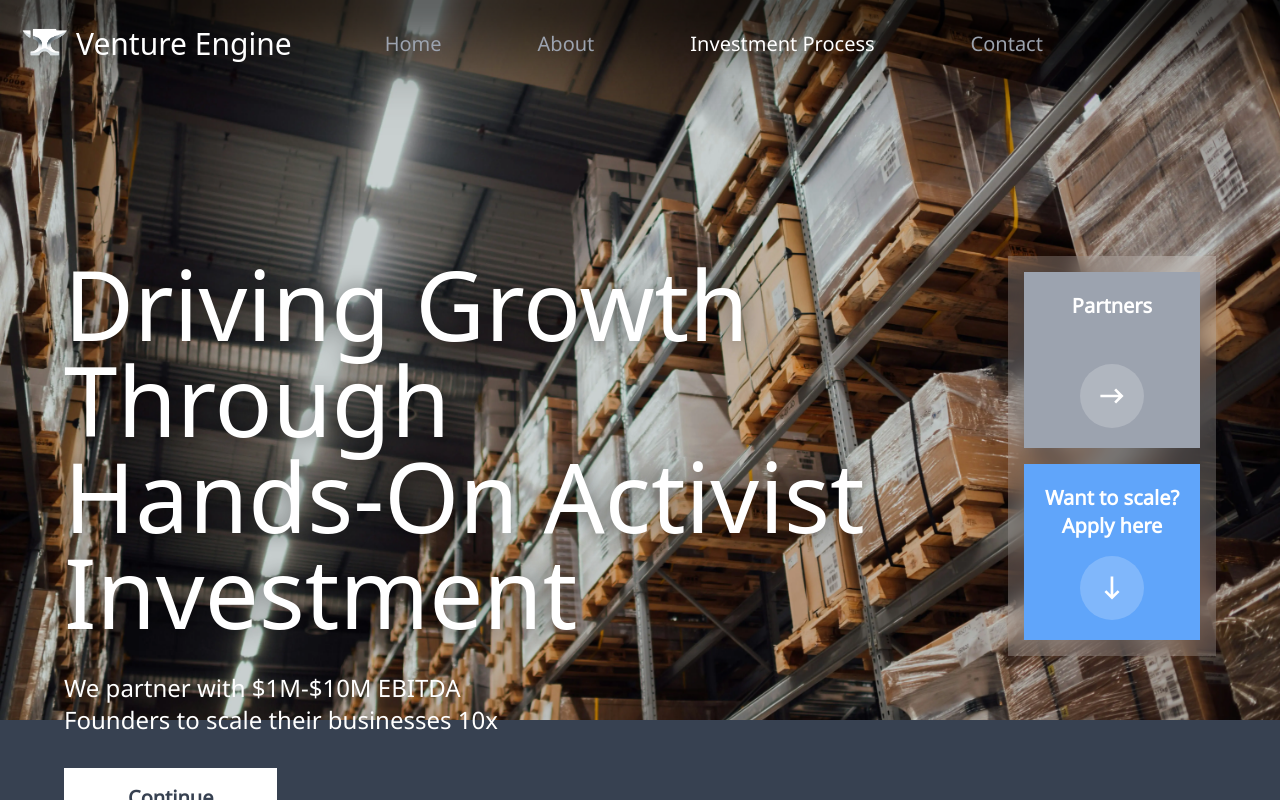
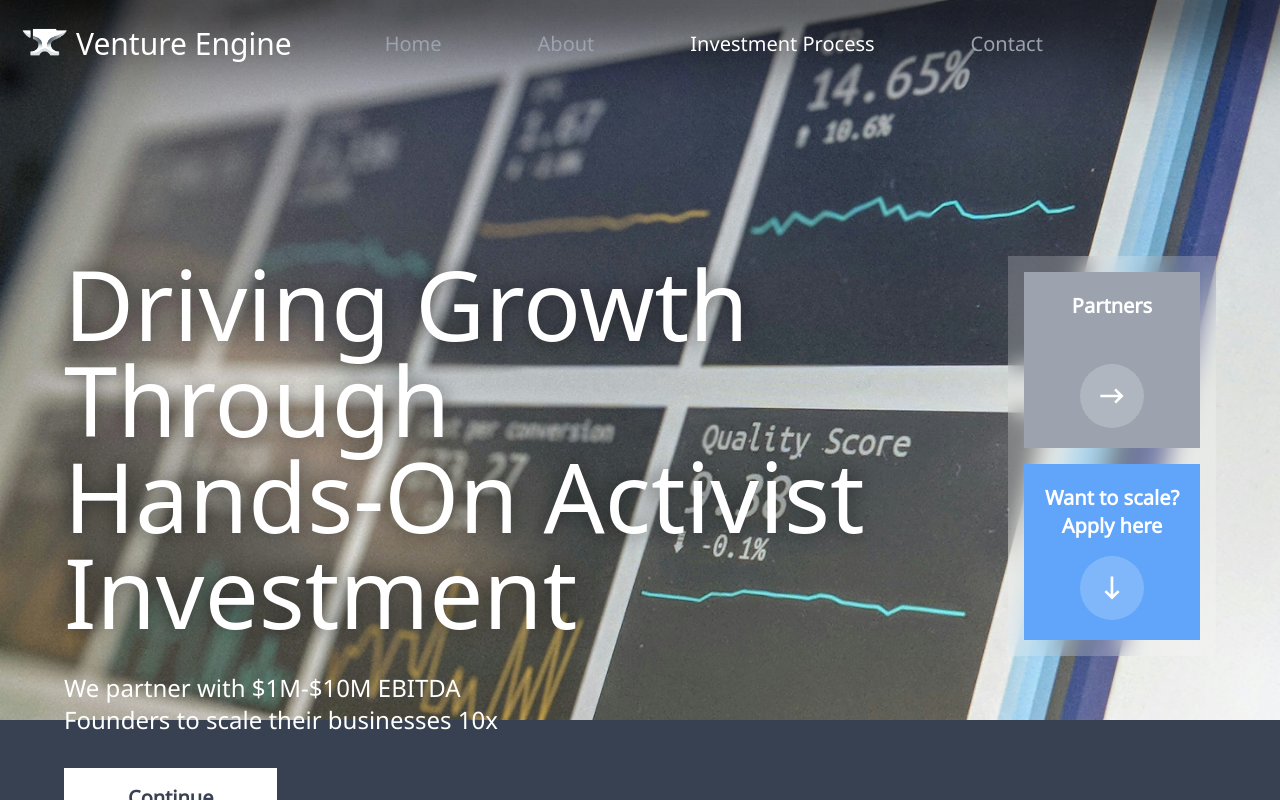
Before and after one commit to Hunter-Jisha/VentureEngine-Website, a SvelteKit app: page /investment-process in a window 1280 px wide. Built offline with nearby package versions, Linux system fonts and the light colour scheme; a web font is replaced by a local one.

Commit message:
investment process background

```diff
--- a/src/routes/investment-process/+page.svelte
+++ b/src/routes/investment-process/+page.svelte
@@ -14,7 +14,7 @@
 <Navbar/>
 
 <div class="w-full h-[90vh] relative flex flex-col flex-shrink-0 p-12">
-    <img class="absolute top-0 left-0 w-full h-full object-cover z-0" alt="background" src="background.webp">
+    <img class="absolute top-0 left-0 w-full h-full object-cover z-0" alt="background" src="investment-process-background.jpg">
 
     <div class="mt-auto flex flex-col w-full md:w-2/3 z-10 gap-8 text-white md:absolute md:top-64 md:left-16">
         <p class="text-5xl md:text-8xl font-fancy" style="filter: drop-shadow(0px 0px 10px #00000088);">Driving Growth Through <br> Hands-On Activist Investment</p>
```
